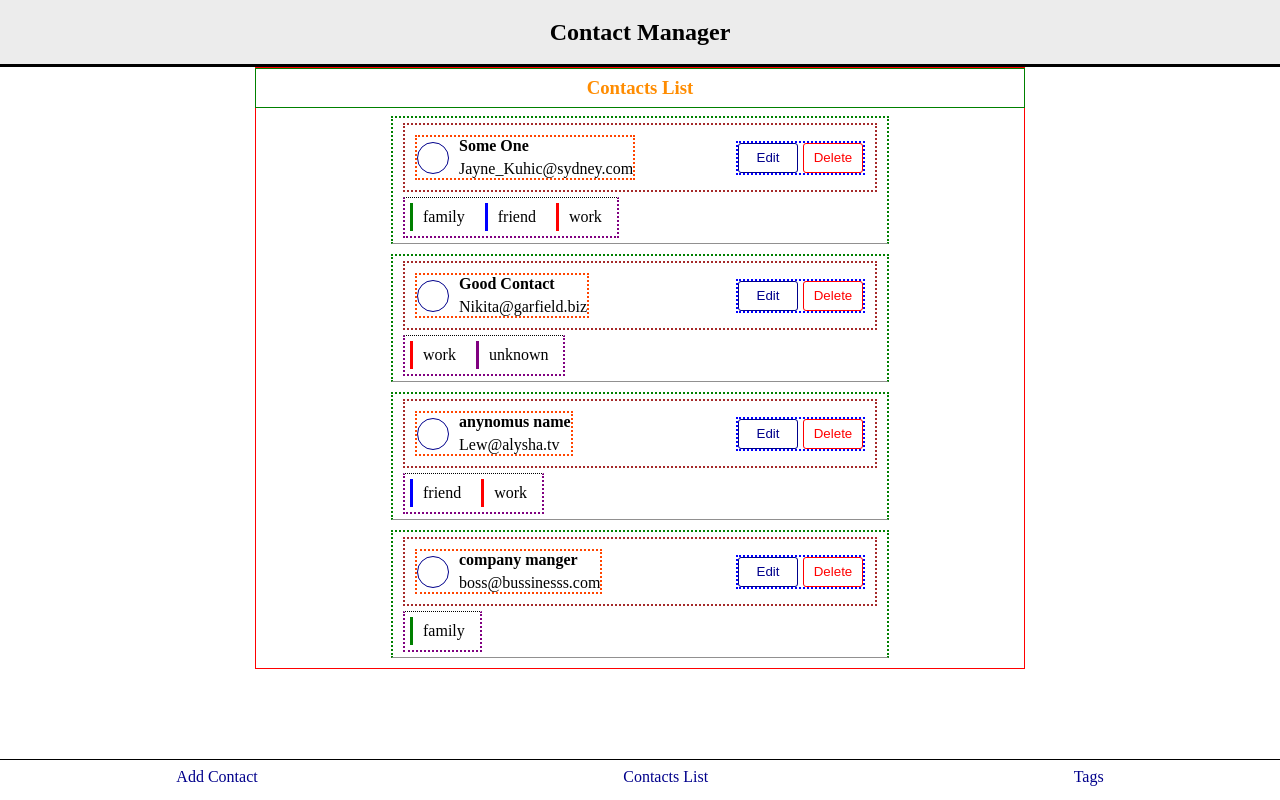
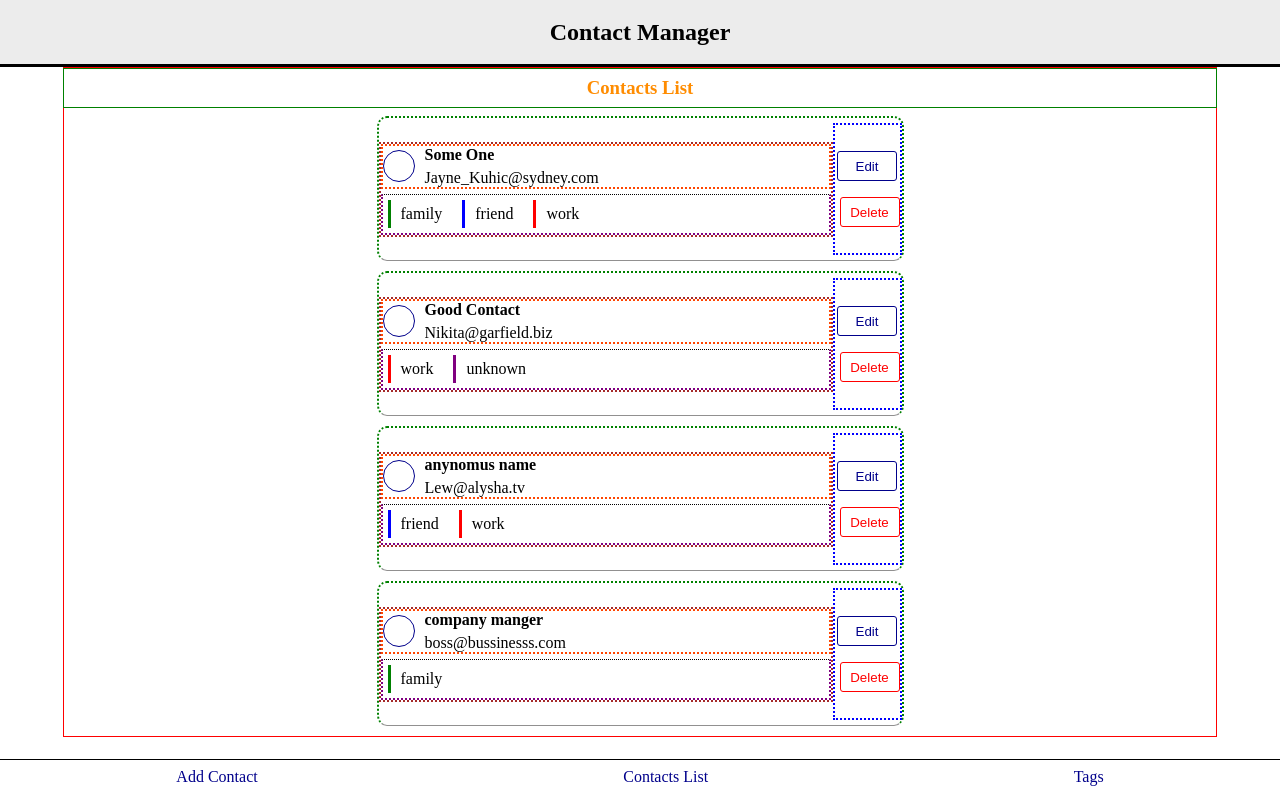
Before and after one commit to akamzandi/Contact-App, a React (Create React App) app: page / in a window 1280 px wide. Built offline with nearby package versions, Linux system fonts and the light colour scheme.

Commit message:
contact buttons moved to right hand side

```diff
--- a/src/Components/Contact/Contact.js
+++ b/src/Components/Contact/Contact.js
@@ -60,11 +60,10 @@ const Contact = ({
             <p className="contact-email">{email}</p>
           </div>
         </div>
+        <div className="contact-tags">{renderContactTags()}</div>
+      </div>
       <div className="contact-buttons">
-          <button
-            className="edit-button"
-            onClick={() => editContactHandler(id)}
-          >
+        <button className="edit-button" onClick={() => editContactHandler(id)}>
           Edit
         </button>
         <button
@@ -75,8 +74,6 @@ const Contact = ({
         </button>
       </div>
     </div>
-      <div className="contact-tags">{renderContactTags()}</div>
-    </div>
   );
 };
 
--- a/src/Components/Contact/contact.css
+++ b/src/Components/Contact/contact.css
@@ -1,26 +1,34 @@
 .contact-element {
   border: 2px dotted green;
+  border-radius: 10px;
   margin-bottom: 10px;
-  padding: 5px 10px;
+  /* padding: 5px 10px; */
+  padding: 5px 0px;
   display: flex;
-  flex-direction: column;
-  align-items: flex-start;
+  justify-content: center;
+  align-items: center;
   border-bottom: 1px solid rgb(145, 144, 144);
+  min-height: 8rem;
   /* width: 90%; */
 }
 
 .contact-container {
   border: 2px dotted brown;
-  padding: 10px 10px;
+  /* padding: 10px 10px; */
   display: flex;
-  justify-content: space-between;
-  align-items: center;
+  flex-direction: column;
   width: 450px;
   /* border-bottom: 1px dotted black; */
 }
 
 .contact-buttons {
   border: 2px dotted blue;
+  display: flex;
+  flex-direction: column;
+  align-items: center;
+  justify-content: center;
+  gap: 1rem;
+  min-height: 8rem;
 }
 
 .contact-info {
--- a/src/Components/Navbar/navBar.css
+++ b/src/Components/Navbar/navBar.css
@@ -5,7 +5,6 @@ nav {
   padding: 0.5em 0em;
   text-align: center;
   word-wrap: break-word;
-  position: -webkit-sticky;
   position: fixed;
   width: 100%;
   z-index: 1;
--- a/src/Pages/ContactList/contactsListPage.css
+++ b/src/Pages/ContactList/contactsListPage.css
@@ -3,7 +3,7 @@
   display: flex;
   flex-direction: column;
   align-items: center;
-  width: 60vw;
+  width: 90vw;
 }
 
 .contactList-page h3 {
@@ -16,5 +16,6 @@
   margin-bottom: 0.5rem;
   z-index: 1;
   position: sticky;
+  position: -webkit-sticky;
   top: 0;
 }
```
Lines whose indentation alone changed are shown as unchanged.
